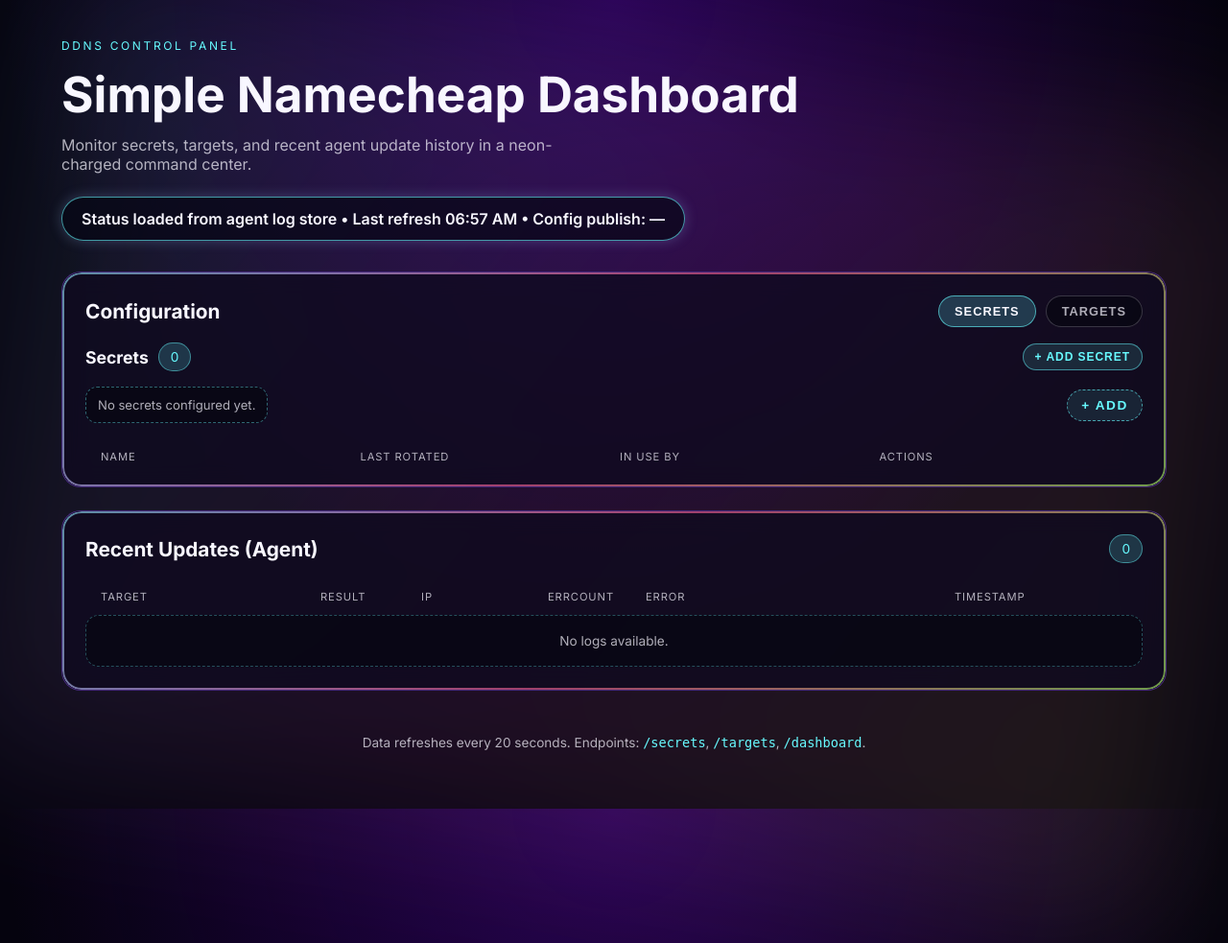
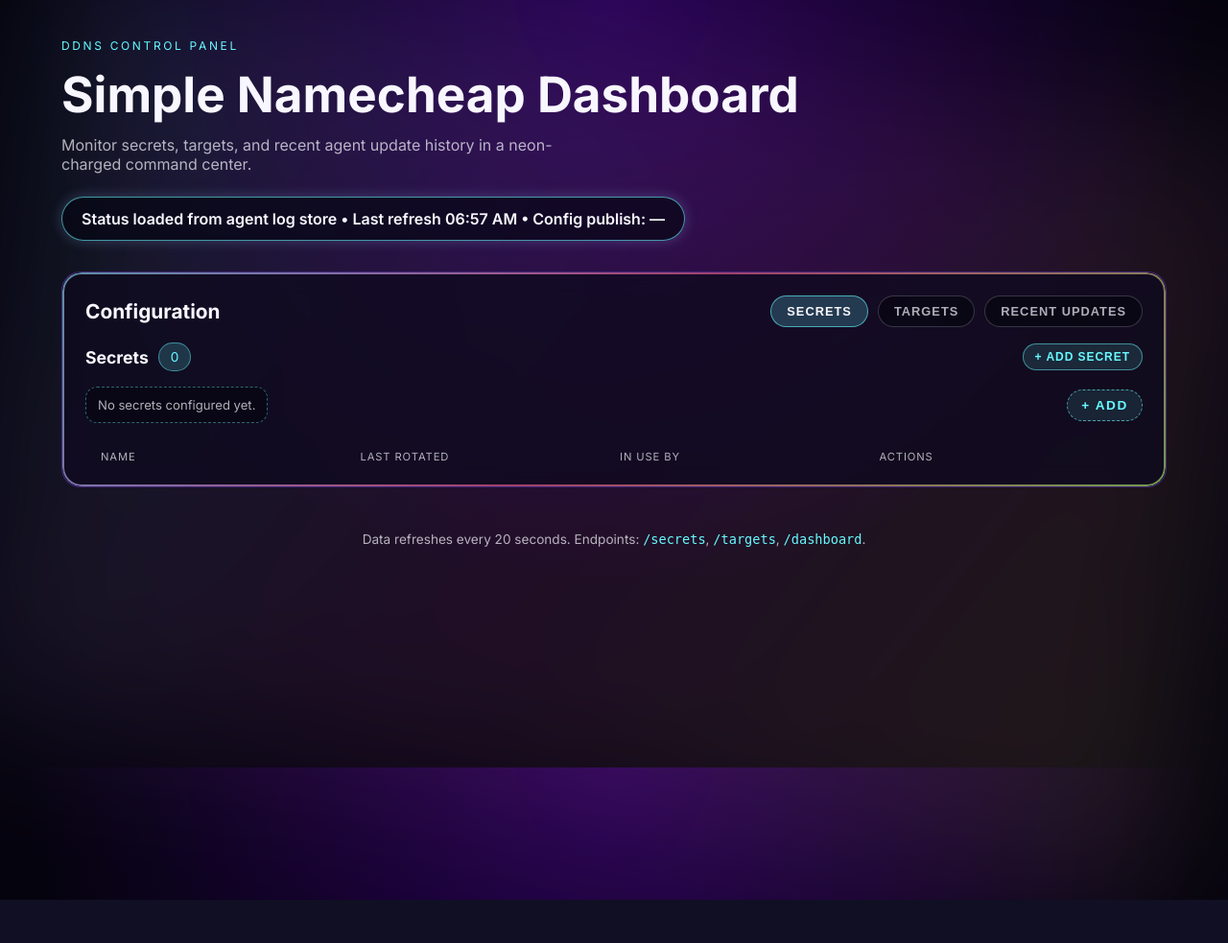
Before and after one commit to magus-warrior/simple-namecheap-ddns, a Flask app: page / in a window 1280 px wide; the page is wider, and only the part inside the window is pictured. Shown: that part at 96% size. After the commit the page ends 938 px from the top of that part, so only its background shows below. Run offline with Flask 3, Linux system fonts and the light colour scheme; data that the repository does not hold is empty.

Commit message:
Move recent updates into tab

```diff
--- a/webapp/static/js/app.js
+++ b/webapp/static/js/app.js
@@ -96,8 +96,10 @@ const TARGET_SECRET_SUBMIT = document.getElementById("target-secret-submit");
 const TARGET_SECRET_CANCEL = document.getElementById("target-secret-cancel");
 const TAB_SECRETS = document.getElementById("tab-secrets");
 const TAB_TARGETS = document.getElementById("tab-targets");
+const TAB_LOGS = document.getElementById("tab-logs");
 const PANEL_SECRETS = document.getElementById("panel-secrets");
 const PANEL_TARGETS = document.getElementById("panel-targets");
+const PANEL_LOGS = document.getElementById("panel-logs");
 
 const secretsCache = [];
 let editingSecretId = null;
@@ -110,14 +112,20 @@ const setStatus = (text, isError = false) => {
 
 const setActiveTab = (tab) => {
   const isSecrets = tab === "secrets";
+  const isTargets = tab === "targets";
+  const isLogs = tab === "logs";
   TAB_SECRETS.classList.toggle("is-active", isSecrets);
-  TAB_TARGETS.classList.toggle("is-active", !isSecrets);
+  TAB_TARGETS.classList.toggle("is-active", isTargets);
+  TAB_LOGS.classList.toggle("is-active", isLogs);
   TAB_SECRETS.setAttribute("aria-selected", String(isSecrets));
-  TAB_TARGETS.setAttribute("aria-selected", String(!isSecrets));
+  TAB_TARGETS.setAttribute("aria-selected", String(isTargets));
+  TAB_LOGS.setAttribute("aria-selected", String(isLogs));
   PANEL_SECRETS.hidden = !isSecrets;
-  PANEL_TARGETS.hidden = isSecrets;
+  PANEL_TARGETS.hidden = !isTargets;
+  PANEL_LOGS.hidden = !isLogs;
   PANEL_SECRETS.classList.toggle("is-active", isSecrets);
-  PANEL_TARGETS.classList.toggle("is-active", !isSecrets);
+  PANEL_TARGETS.classList.toggle("is-active", isTargets);
+  PANEL_LOGS.classList.toggle("is-active", isLogs);
 };
 
 const clearTableRows = (table) => {
@@ -675,6 +683,10 @@ TAB_TARGETS.addEventListener("click", () => {
   setActiveTab("targets");
 });
 
+TAB_LOGS.addEventListener("click", () => {
+  setActiveTab("logs");
+});
+
 TARGET_FORM.addEventListener("submit", async (event) => {
   event.preventDefault();
   try {
--- a/webapp/templates/index.html
+++ b/webapp/templates/index.html
@@ -44,6 +44,16 @@
               aria-controls="panel-targets"
             >
               Targets
+            </button>
+            <button
+              type="button"
+              class="tab-button"
+              id="tab-logs"
+              role="tab"
+              aria-selected="false"
+              aria-controls="panel-logs"
+            >
+              Recent updates
             </button>
           </div>
         </div>
@@ -239,12 +249,13 @@
             </div>
           </div>
         </div>
-      </section>
 
-      <section class="panel logs" aria-labelledby="logs-title">
-        <div class="panel-header">
-          <h2 id="logs-title">Recent Updates (Agent)</h2>
+        <div class="tab-panel" id="panel-logs" role="tabpanel" aria-labelledby="tab-logs" hidden>
+          <div class="tab-panel-header">
+            <div class="tab-panel-title">
+              <h3 id="logs-title">Recent Updates (Agent)</h3>
               <span class="badge" id="logs-count">0</span>
+            </div>
           </div>
           <div class="table" id="logs-table">
             <div class="table-row table-header">
@@ -256,6 +267,7 @@
               <span>Timestamp</span>
             </div>
             <div class="table-row empty" id="logs-empty">No logs available.</div>
+          </div>
         </div>
       </section>
     </main>
```
Lines whose indentation alone changed are shown as unchanged.
